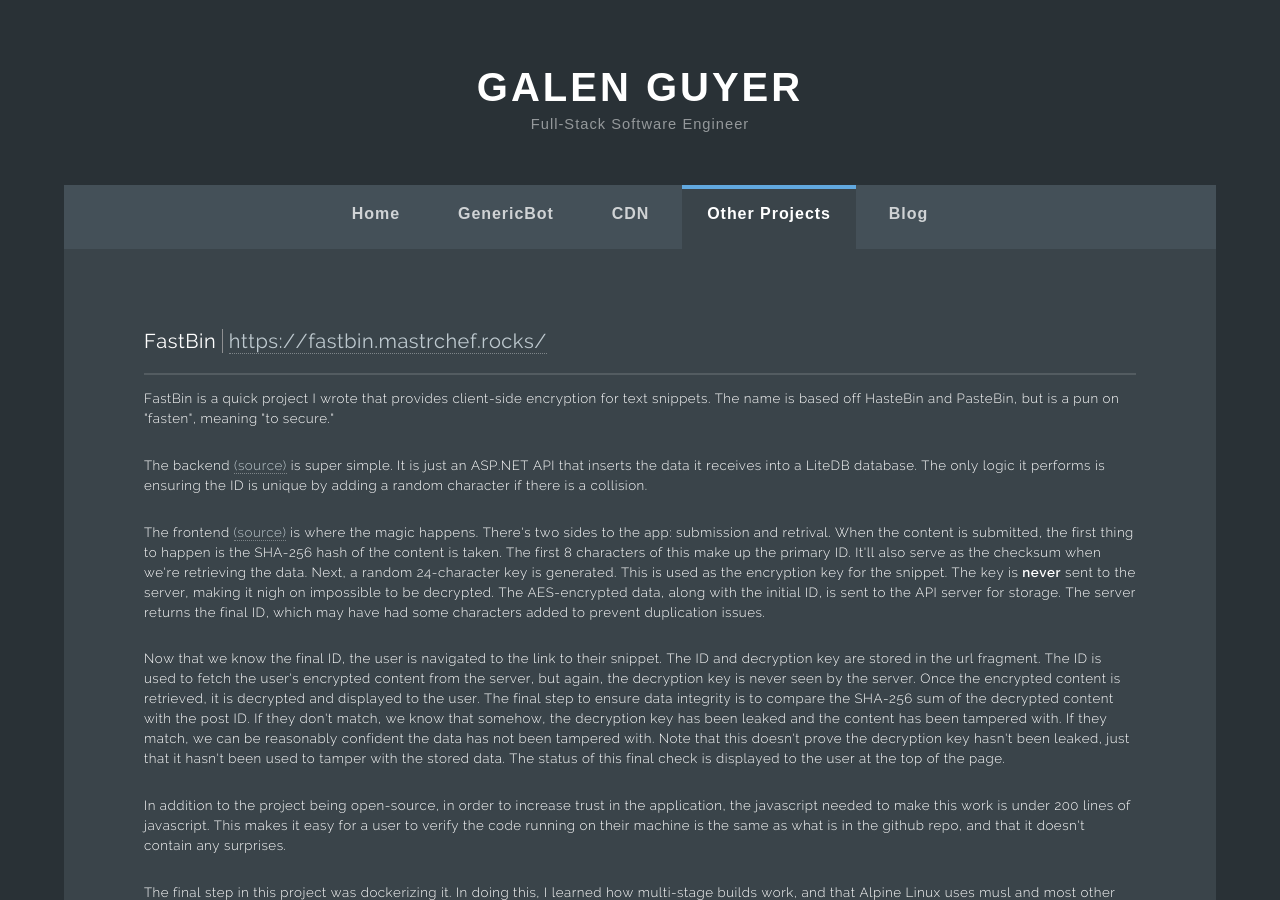
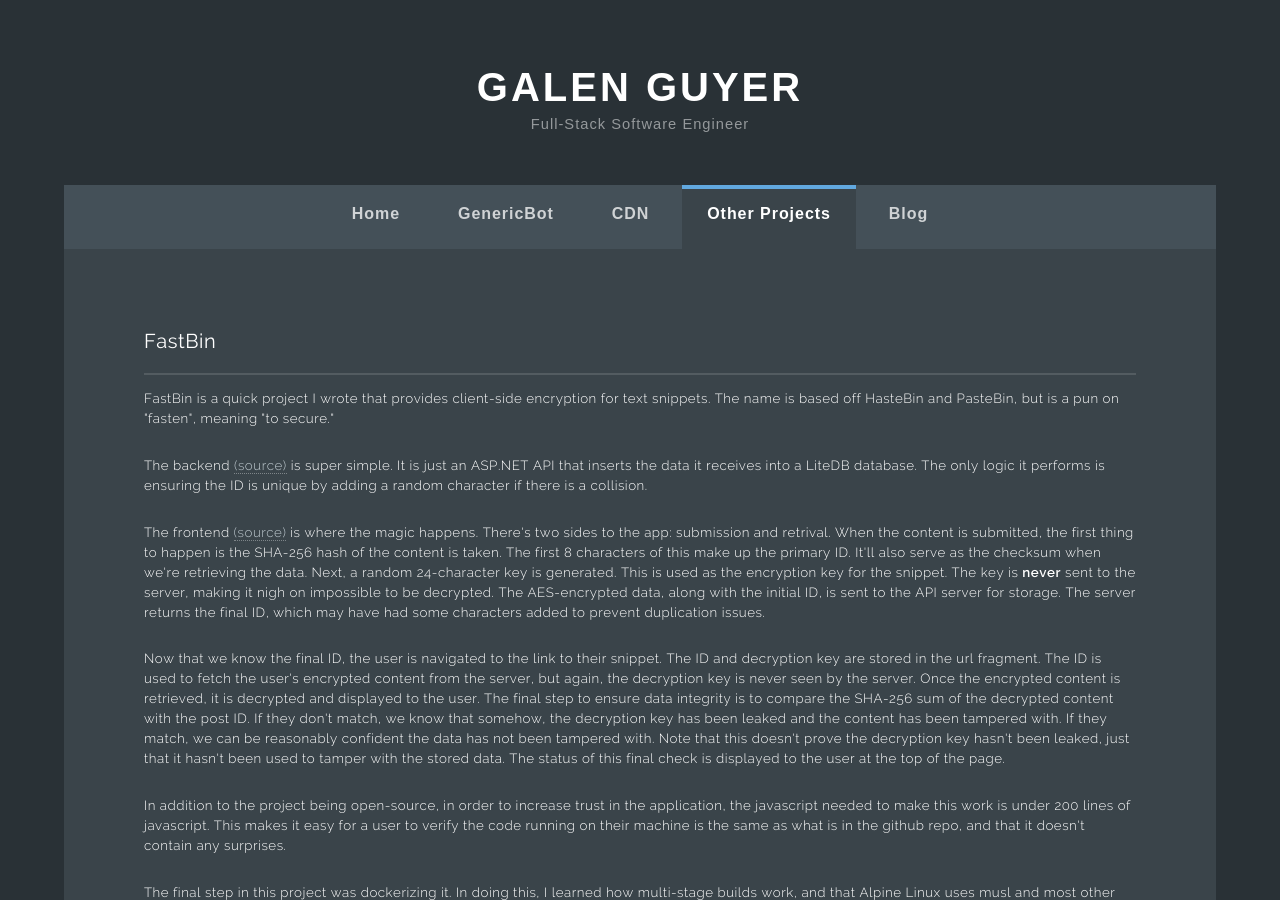
Before and after one commit to galenguyer/galenguyer.github.io.v1, a Jekyll site: the page built from projects.html, in a window 1280 px wide and 900 px high. Built offline with Jekyll 4.4.1, drawn with Linux system fonts in a browser that asks for light colours.

Commit message:
remove fastbin link too, forgot I killed that

```diff
--- a/projects.html
+++ b/projects.html
@@ -7,7 +7,7 @@ id: projects
 ---
 
 <article>
-    <h3 id='fastbin'>FastBin <span class="projlink"><a href="https://fastbin.mastrchef.rocks/">https://fastbin.mastrchef.rocks/</a></span></h2>
+    <h3 id='fastbin'>FastBin<!-- <span class="projlink"><a href="https://fastbin.mastrchef.rocks/">https://fastbin.mastrchef.rocks/</a></span>--></h2>
     <p>FastBin is a quick project I wrote that provides client-side encryption for text snippets. The name is based off HasteBin and PasteBin, but is a pun on "fasten", meaning "to secure."</p>
     <p>The backend <a href="https://github.com/galenguyer/FastBin-Server">(source)</a> is super simple. It is just an ASP.NET API that inserts the data it receives into a LiteDB database. The only logic it performs is ensuring the ID is unique by adding a random character if there is a collision.</p>
     <p>The frontend <a href="https://github.com/galenguyer/FastBin-Web">(source)</a> is where the magic happens. There's two sides to the app: submission and retrival. When the content is submitted, the first thing to happen is the SHA-256 hash of the content is taken. The first 8 characters of this make up the primary ID. It'll also serve as the checksum when we're retrieving the data. Next, a random 24-character key is generated. This is used as the encryption key for the snippet. The key is <b>never</b> sent to the server, making it nigh on impossible to be decrypted. The AES-encrypted data, along with the initial ID, is sent to the API server for storage. The server returns the final ID, which may have had some characters added to prevent duplication issues.</p>
```
